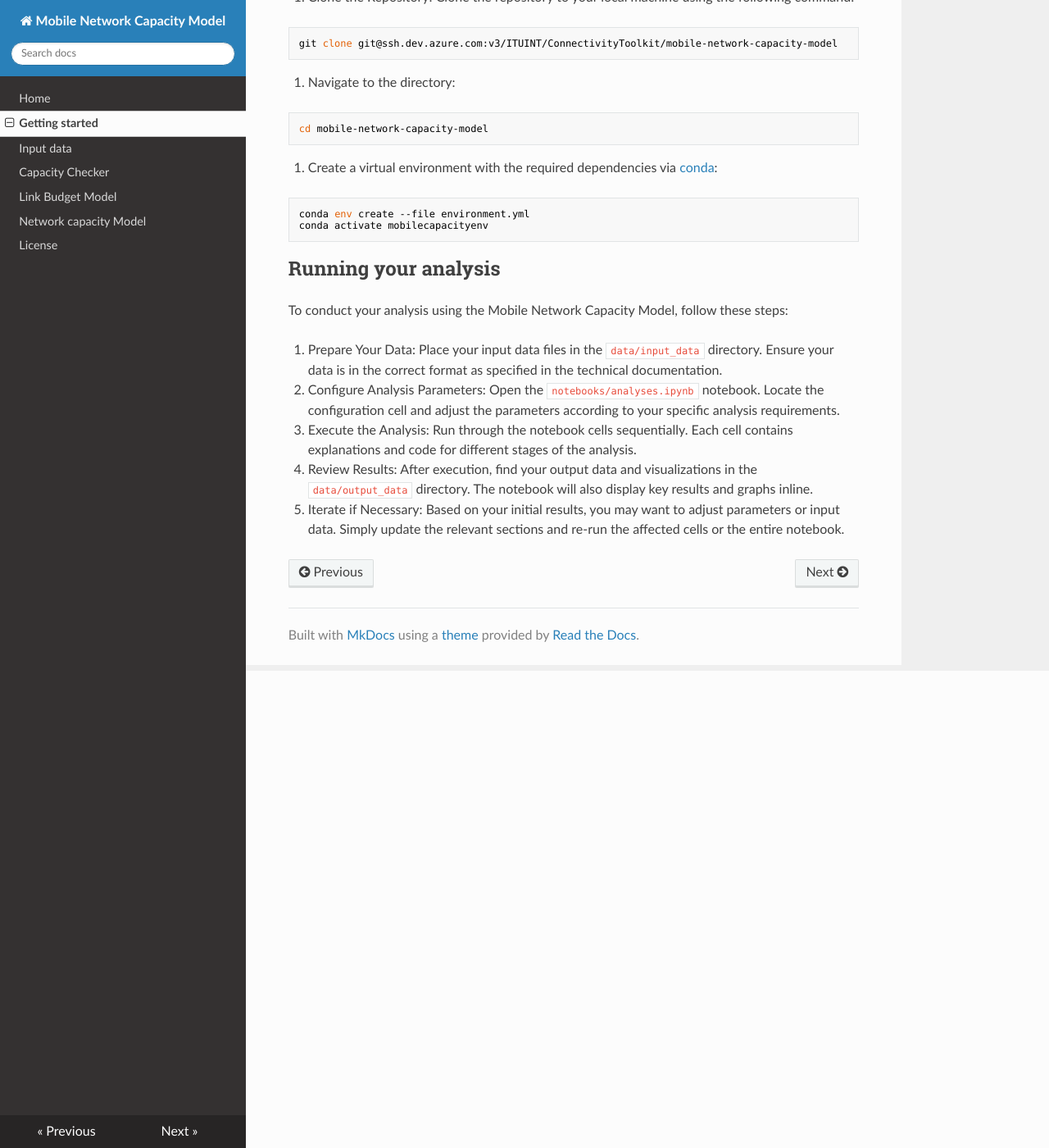
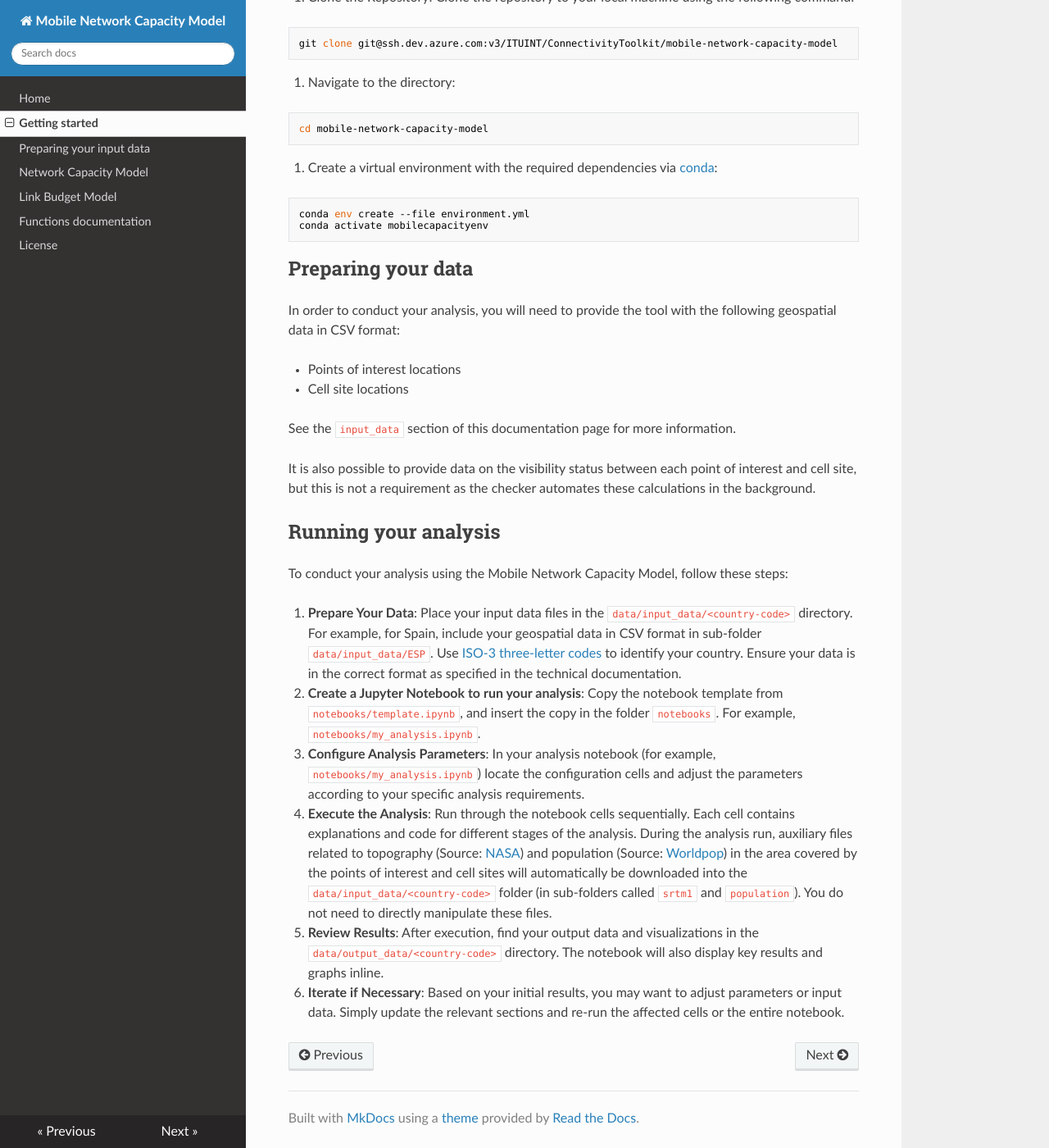
Before and after one commit to FNS-Division/mobile-network-capacity-model-documentation, an MkDocs documentation site: the page built from docs/user-guide/getting-started.md, in a window 1280 px wide and 1400 px high, scrolled down 582 px. Shown: the whole window at 82% size. Built offline with MkDocs 1.6.1, drawn with Linux system fonts in a browser that asks for light colours; nearby versions of some CDN libraries.

Commit message:
rename sections

````diff
--- a/docs/user-guide/getting-started.md
+++ b/docs/user-guide/getting-started.md
@@ -42,21 +42,35 @@ conda env create --file environment.yml
 conda activate mobilecapacityenv
 ```
 
+## Preparing your data
+
+In order to conduct your analysis, you will need to provide the tool with the following geospatial data in CSV format:
+
+- Points of interest locations
+- Cell site locations
+
+See the `input_data` section of this documentation page for more information.
+
+It is also possible to provide data on the visibility status between each point of interest and cell site, but this is not a requirement as the checker automates these calculations in the background.
+
 ## Running your analysis
 
 To conduct your analysis using the Mobile Network Capacity Model, follow these steps:
 
-1. Prepare Your Data:
-   Place your input data files in the `data/input_data` directory. Ensure your data is in the correct format as specified in the technical documentation.
+1. **Prepare Your Data**:
+   Place your input data files in the `data/input_data/<country-code>` directory. For example, for Spain, include your geospatial data in CSV format in sub-folder `data/input_data/ESP`. Use [ISO-3 three-letter codes](https://en.wikipedia.org/wiki/ISO_3166-1_alpha-3) to identify your country. Ensure your data is in the correct format as specified in the technical documentation.
 
-2. Configure Analysis Parameters:
-   Open the `notebooks/analyses.ipynb` notebook. Locate the configuration cell and adjust the parameters according to your specific analysis requirements.
+2. **Create a Jupyter Notebook to run your analysis**:
+   Copy the notebook template from `notebooks/template.ipynb`, and insert the copy in the folder `notebooks`. For example, `notebooks/my_analysis.ipynb`.
 
-3. Execute the Analysis:
-   Run through the notebook cells sequentially. Each cell contains explanations and code for different stages of the analysis.
+3. **Configure Analysis Parameters**:
+   In your analysis notebook (for example, `notebooks/my_analysis.ipynb`) locate the configuration cells and adjust the parameters according to your specific analysis requirements.
 
-4. Review Results:
-   After execution, find your output data and visualizations in the `data/output_data` directory. The notebook will also display key results and graphs inline.
+4. **Execute the Analysis**:
+   Run through the notebook cells sequentially. Each cell contains explanations and code for different stages of the analysis. During the analysis run, auxiliary files related to topography (Source: [NASA](https://portal.opentopography.org/raster?opentopoID=OTSRTM.082015.4326.1)) and population (Source: [Worldpop](https://www.worldpop.org/)) in the area covered by the points of interest and cell sites will automatically be downloaded into the `data/input_data/<country-code>` folder (in sub-folders called `srtm1` and `population`). You do not need to directly manipulate these files.
 
-5. Iterate if Necessary:
+5. **Review Results**:
+   After execution, find your output data and visualizations in the `data/output_data/<country-code>` directory. The notebook will also display key results and graphs inline.
+
+6. **Iterate if Necessary**:
    Based on your initial results, you may want to adjust parameters or input data. Simply update the relevant sections and re-run the affected cells or the entire notebook.
--- a/mkdocs.yml
+++ b/mkdocs.yml
@@ -2,9 +2,9 @@ site_name: Mobile Network Capacity Model
 nav:
   - Home: index.md
   - Getting started: "user-guide/getting-started.md"
-  - Input data: "input-data.md"
-  - Capacity Checker: "models-description/capacity-for-pois-calculation.md"
+  - Preparing your input data: "input-data.md"
+  - Network Capacity Model: "models-description/capacity-for-pois-calculation.md"
   - Link Budget Model: "models-description/rmalos-calculation.md"
-  - Network capacity Model: "models-description/capacity-calculation.md"
+  - Functions documentation: "models-description/functions-documentation.md"
   - License: license.md
 theme: readthedocs
````
Also changed, not shown: docs/index.md (+14 -0 lines), docs/models-description/capacity-calculation.md (deleted, +0 -46 lines), docs/models-description/functions-documentation.md (added, +162 -0 lines).
